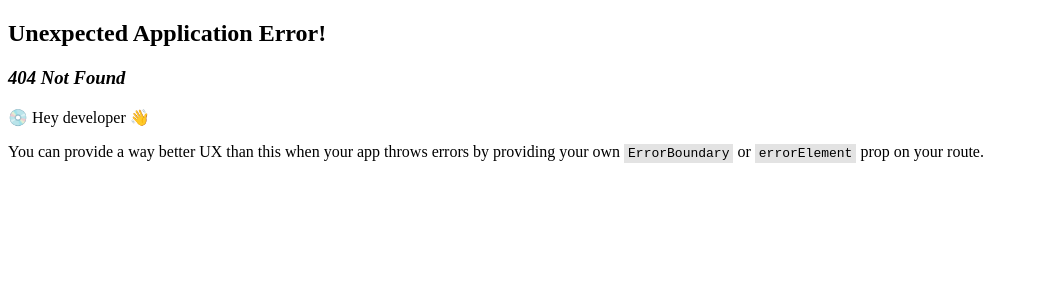
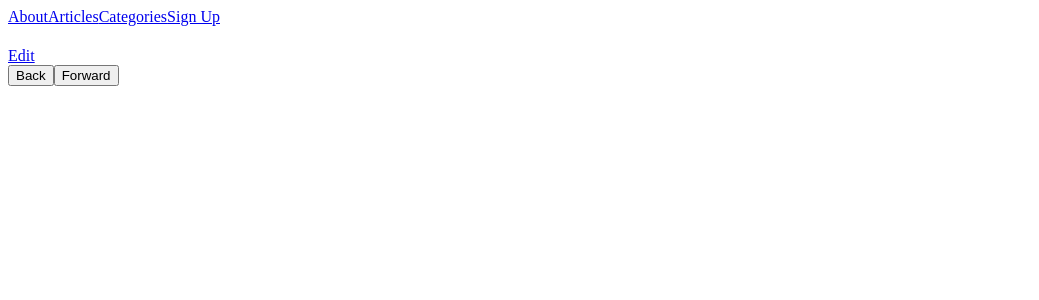
Before and after one commit to Tollpatsch283/reactRouterProject, a React (Create React App) app: page /profile in a window 1280 px wide. Before the commit this address had no page. Shown: the top 300 px of the page, without its empty margins (0-1039 px from the left). Built offline with nearby package versions, Linux system fonts and the light colour scheme; the HTML template or start-up script is replaced by a standard one.

Commit message:
add nested routes for profile/edit and catergoeis/:name

```diff
--- a/src/app/App.js
+++ b/src/app/App.js
@@ -21,8 +21,14 @@ const router = createBrowserRouter(createRoutesFromElements(
     <Route path="articles" element={<Articles />} />
     <Route path="articles/:title" element={<Article />} />
     <Route path="authors/:name" element={<Author />} />
-    <Route path="categories" element={<Categories />} />
-  </Route>))
+    <Route path="categories" element={<Categories />}>
+      <Route path=":name" element={ <Category /> } />
+    </Route>
+    <Route path="profile" element={<Profile />}>
+      <Route path="edit" element={<EditProfileForm />} />
+    </Route>
+  </Route>
+))
 
 function App() {
   return (
--- a/src/components/Profile.js
+++ b/src/components/Profile.js
@@ -1,6 +1,6 @@
 import React from "react";
 import { useSelector } from "react-redux";
-import { Link } from "react-router-dom";
+import { Link, Outlet } from "react-router-dom";
 import { selectCurrentUser, selectIsLoggedIn } from "../features/session/sessionSlice";
 
 export default function Profile () {
@@ -13,7 +13,7 @@ export default function Profile () {
     <main>
       <h1>{currentUser.username}</h1>
       <Link to={`edit`}>Edit</Link>
-      {/* Tell React Router where to render child routes` */}
+      <Outlet />
     </main>
   )
 }
```
